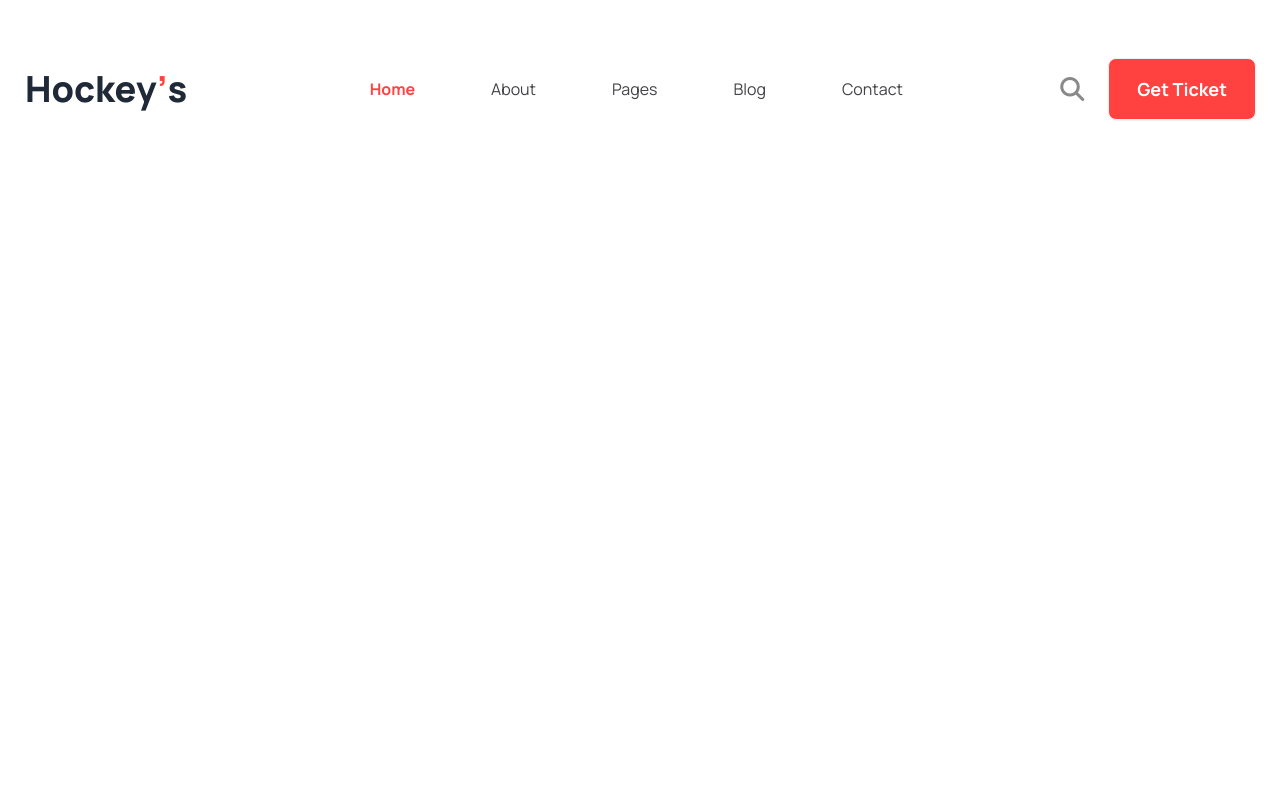
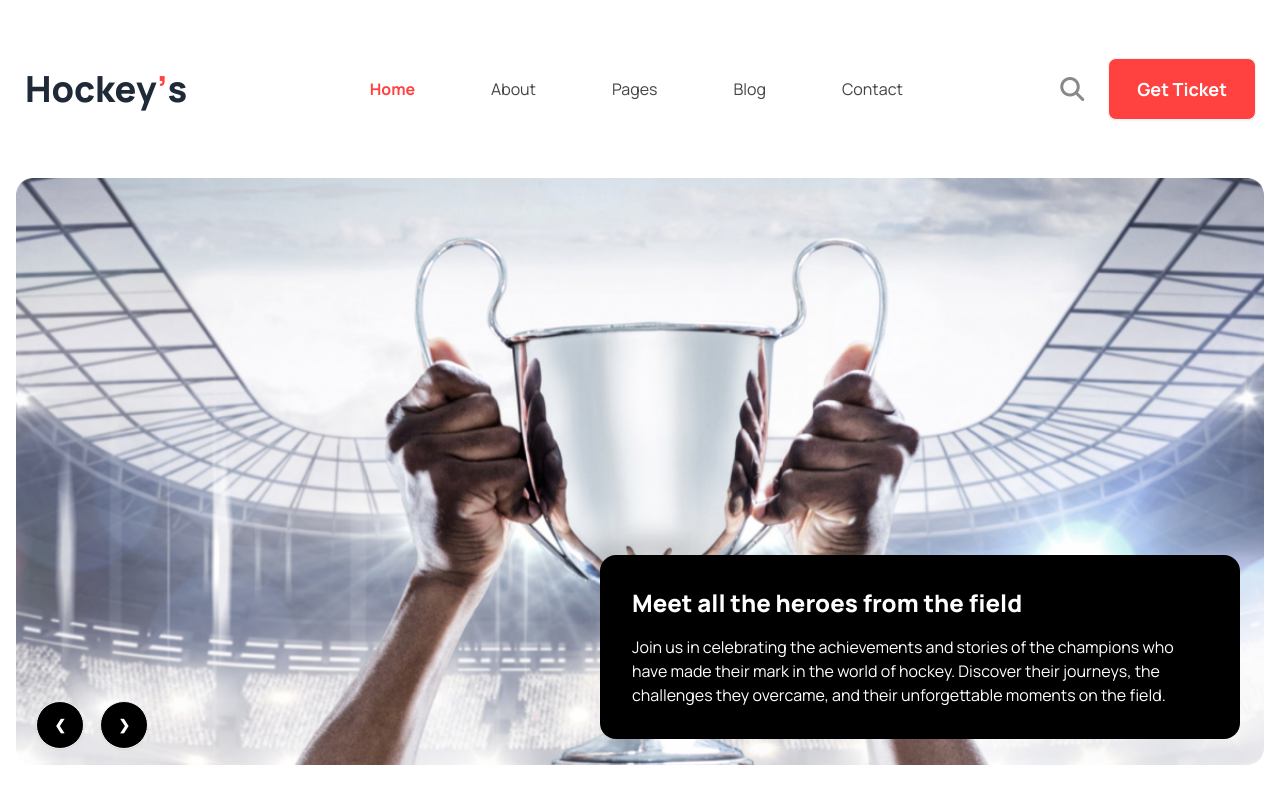
Before and after one commit to imSamiul/B9A3-Hockeys, a plain HTML site: page index.html in a window 1280 px wide. Drawn offline with nearby package versions, Linux system fonts and the light colour scheme.

Commit message:
added the hero slider

```diff
--- a/index.html
+++ b/index.html
@@ -81,7 +81,7 @@
               <li><a>Contact</a></li>
             </ul>
           </div>
-          <div class="navbar-end gap-6 lg:pr-4">
+          <div class="navbar-end gap-6 lg:pr-4 pr-2">
             <i
               class="fa-solid fa-magnifying-glass fa-xl text-[#89898B] hidden md:block"
             ></i>
@@ -92,6 +92,43 @@
           </div>
         </div>
       </nav>
+      <!-- ---------- Hero Section Start ---------- -->
+
+      <div class="px-5 md:px-4 relative">
+        <div
+          class="carousel rounded-lg md:rounded-2xl min-h-[450px] md:min-h-[550px]"
+        >
+          <div id="slide1" class="carousel-item relative w-full">
+            <img src="./Images/1.png" class="w-full" />
+            <div class="absolute flex gap-4 left-5 right-5 bottom-4">
+              <a href="#slide2" class="btn btn-circle bg-black text-white">❮</a>
+              <a href="#slide2" class="btn btn-circle bg-black text-white">❯</a>
+            </div>
+          </div>
+          <div id="slide2" class="carousel-item relative w-full">
+            <img src="./Images/4.png" class="w-full" />
+            <div class="absolute flex gap-4 left-5 right-5 bottom-4">
+              <a href="#slide1" class="btn btn-circle bg-black text-white">❮</a>
+              <a href="#slide1" class="btn btn-circle bg-black text-white">❯</a>
+            </div>
+          </div>
+        </div>
+        <div
+          class="bg-black text-white absolute bottom-8 right-10 p-8 rounded-2xl w-1/2 space-y-4"
+        >
+          <h1 class="text-2xl font-extrabold">
+            Meet all the heroes from the field
+          </h1>
+          <p>
+            Join us in celebrating the achievements and stories of the champions
+            who have made their mark in the world of hockey. Discover their
+            journeys, the challenges they overcame, and their unforgettable
+            moments on the field.
+          </p>
+        </div>
+      </div>
+
+      <!-- ---------- Hero Section End ---------- -->
     </header>
   </body>
 </html>
```
